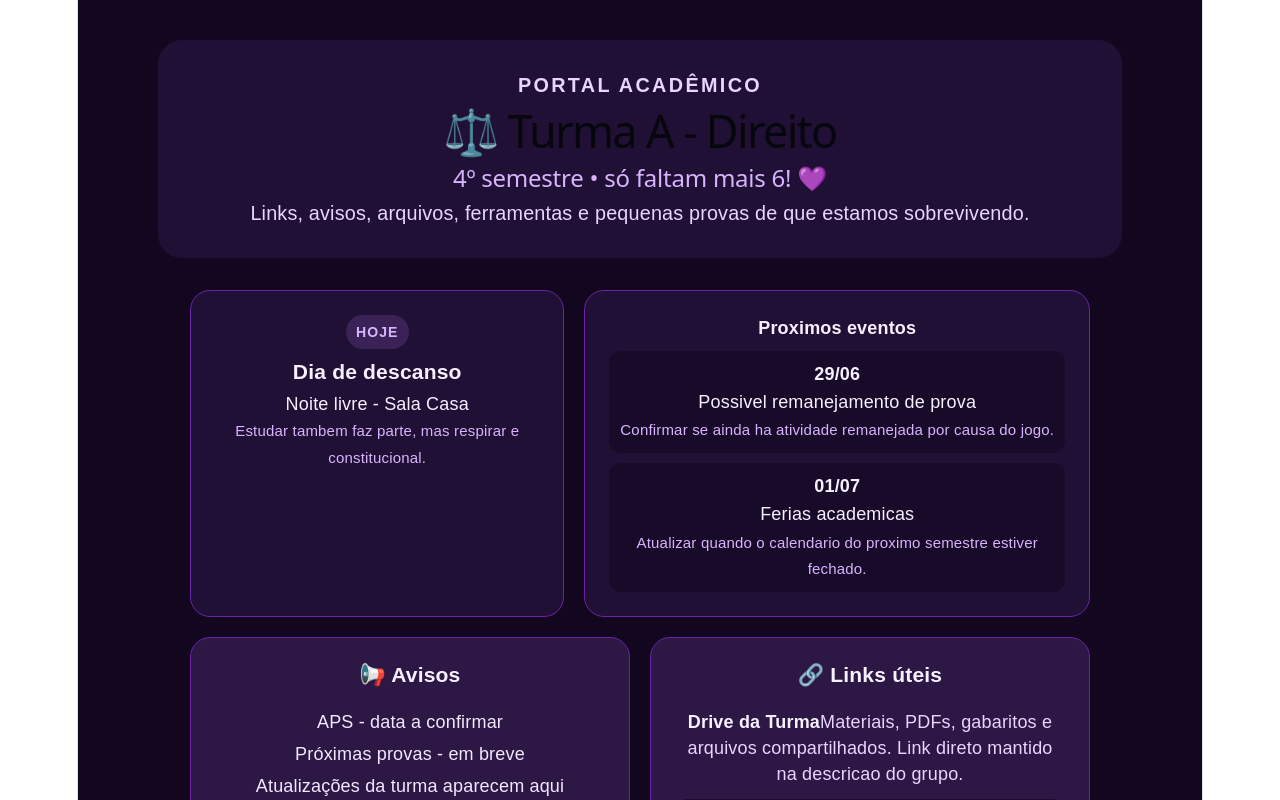
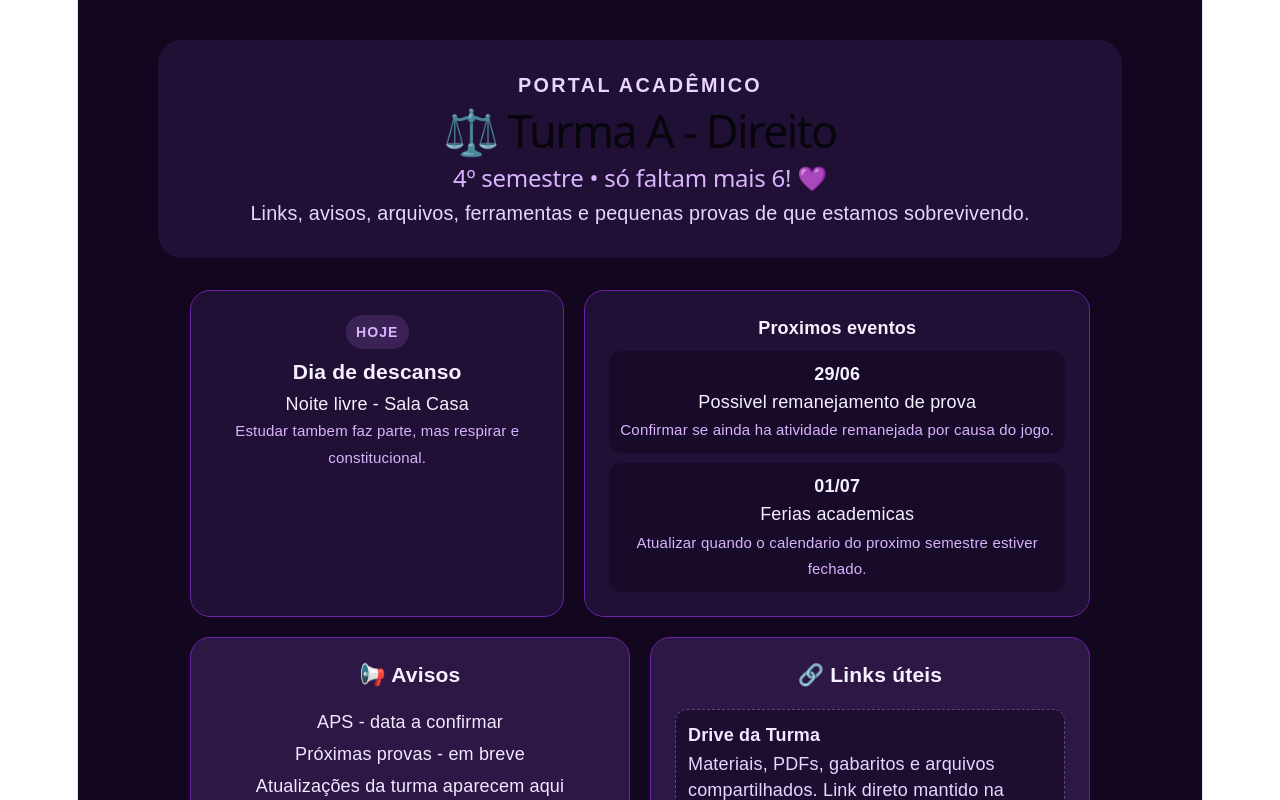
Before and after one commit to DraBeth/turma-a, a React (Vite) app: page / in a window 1280 px wide. Shown: the top 800 px of the page. Built offline with nearby package versions, Linux system fonts and the light colour scheme.

Commit message:
Style placeholder useful link

```diff
--- a/src/App.css
+++ b/src/App.css
@@ -145,7 +145,8 @@
   gap: 12px;
 }
 
-.link-list a {
+.link-list a,
+.link-placeholder {
   display: grid;
   gap: 3px;
   padding: 12px;
@@ -154,6 +155,10 @@
   color: #f3e8ff;
   text-align: left;
   text-decoration: none;
+}
+
+.link-placeholder {
+  border: 1px dashed rgba(216, 180, 254, 0.35);
 }
 
 .link-list a:hover,
```
